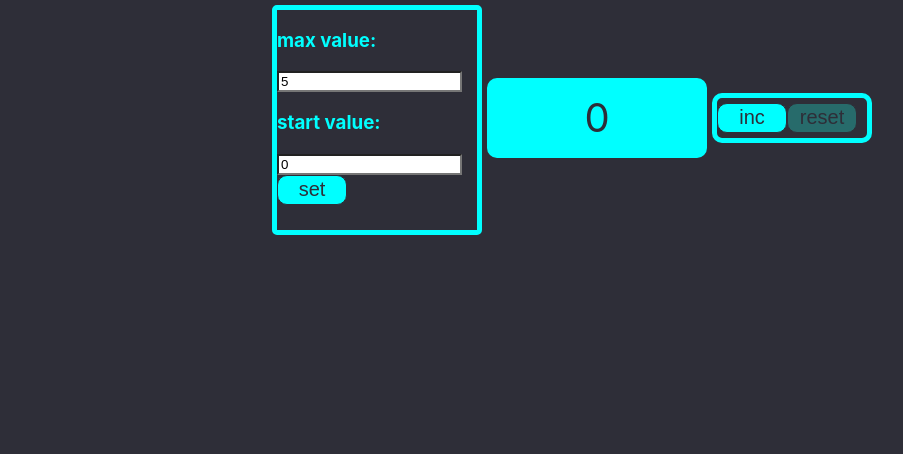
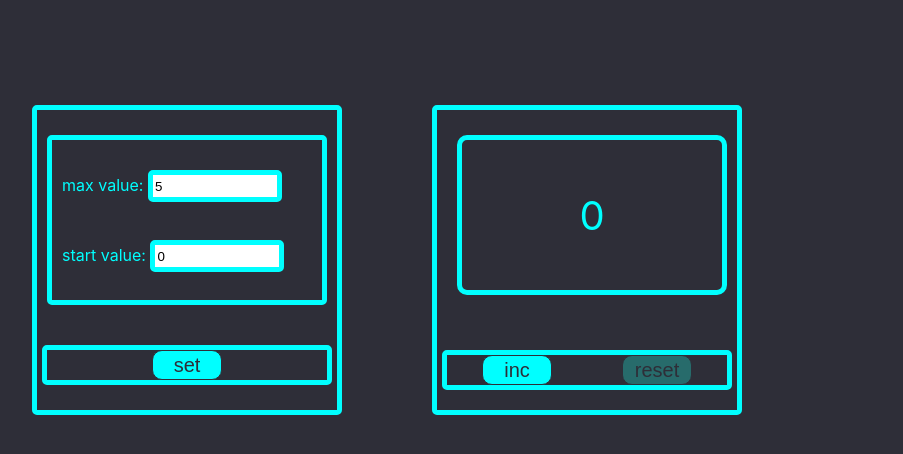
Before and after one commit to dktwho/counter, a React (Create React App) app: page / in a window 1280 px wide. Shown: the top 454 px of the page, without its empty margins (68-971 px from the left). Built offline with nearby package versions, Linux system fonts and the light colour scheme.

Commit message:
1- VARIANT COUNTER: window, localstorage, settings, checked value, fixed styles, clear spaces

```diff
--- a/src/App.css
+++ b/src/App.css
@@ -2,7 +2,7 @@
   background-color: #2e2e38;
 }
 
-.App {
-  text-align: center;
+/*.App {*/
+/*  text-align: center;*/
 
-}
+/*}*/
--- a/src/App.module.css
+++ b/src/App.module.css
@@ -1,34 +1,25 @@
-
-.App {
-    /*margin: 300px;*/
-    display: flex;
-    justify-content: center;
-    align-items: center;
-    align-content: flex-start;
-    /*width: 280px;*/
-    /*height: 100px;*/
-}
 
 .counter div {
-    width: 200px;
-    height: 60px;
+    width: 250px;
+    height: 140px;
     display: flex;
     justify-content: center;
     align-items: center;
     border: 5px solid aqua;
     font-size: 40px;
-    color: #2e2e38;
+    color: aqua;
     border-radius: 10px;
-    background-color: aqua;
     margin: 5px;
     padding: 5px;
     flex: 0 1 auto;
     flex-flow: column nowrap;
+    background-color: #2e2e38;
+    left: 300px;
 }
 
 .counterDisabled div {
-    width: 200px;
-    height: 60px;
+    width: 250px;
+    height: 140px;
     display: flex;
     justify-content: center;
     align-items: center;
@@ -37,7 +28,7 @@
     flex: 0 1 auto;
     border: 5px solid aqua;
     color: red;
-    font-size: 60px;
+    font-size: 30px;
     border-radius: 10px;
     background-color: aqua;
 }
@@ -46,11 +37,14 @@
     border: 5px solid aqua;
     font-size: 40px;
     color: aqua;
+    width: 280px;
+    height: 30px;
+    border-radius: 5px;
+    background-color: #2e2e38;
+    margin-top: 240px;
+    margin-left: 5px;
     display: flex;
-    width: 150px;
-    height: 40px;
-    align-items: center;
-    border-radius: 10px;
+    justify-content: space-around;
 }
 
 .btnActive {
@@ -61,6 +55,7 @@
     border-radius: 10px;
     width: 70px;
     height: 30px;
+
 }
 
 .btnDisabled {
@@ -75,12 +70,68 @@
 
 
 .counterSettings {
-    width: 200px;
-    height: 220px;
     border-radius: 5px;
     border: 5px solid aqua;
     margin-top: 5px;
     color: aqua;
+    background-color: #2e2e38;
+    position: fixed;
+    left: 100px;
+    top: 100px;
+    width: 300px;
+    height: 300px;
+}
+
+.mainForDivWithInput {
+    height: 160px;
+    width: 270px;
+    margin-left: 10px;
+    margin-top: 25px;
+    background-color: #2e2e38;
+    border: 5px solid aqua;
+    border-radius: 5px;
+}
+
+.divWithInput {
+    height: 40px;
+    margin-top: 30px;
+    margin-left: 10px;
+    width: 240px;
+}
+
+input {
+    width: 120px;
+    height: 20px;
+    border-radius: 5px;
+    border: 5px solid aqua;
+}
+
+
+.right {
+    border-radius: 5px;
+    border: 5px solid aqua;
+    margin-top: 5px;
+    color: aqua;
+    background-color: #2e2e38;
+    position: fixed;
+    left: 500px;
+    top: 100px;
+    width: 300px;
+    height: 300px;
+    z-index: 1;
+}
+
+
+.btnSetter {
+    width: 280px;
+    height: 30px;
+    margin-top: 40px;
+    margin-left: 5px;
+    border-radius: 5px;
+    border: 5px solid aqua;
+    background-color: #2e2e38;
+    display: flex;
+    justify-content: space-around;
 }
 
 .inputSettings {
@@ -90,3 +141,24 @@
 .inputError {
     background-color: red;
 }
+
+.countGroup {
+    position: fixed;
+    left: 0;
+    top: 0;
+    width: 100px;
+    height: 100px;
+    background-color: black;
+    z-index: 1;
+}
+
+.counterBlock {
+    background-color: #2e2e38;
+    position: fixed;
+    left: 520px;
+    top: 130px;
+    width: 200px;
+    height: 100px;
+    color: yellow;
+    z-index: 2;
+}
--- a/src/App.tsx
+++ b/src/App.tsx
@@ -74,10 +74,20 @@ function App() {
 
 
     return (
-        <div className={s.App}>
-            <CounterSettings startValue={startValue} maxValue={maxValue} onChangeStartValue={onChangeStartValue}
-                             onChangeMaxValue={onChangeMaxValue} appSet={appSet}/>
+        <div>
+            <>
+                <CounterSettings
+                    startValue={startValue}
+                    maxValue={maxValue}
+                    onChangeStartValue={onChangeStartValue}
+                    onChangeMaxValue={onChangeMaxValue}
+                    appSet={appSet}/>
+            </>
+
+            <div className={s.right}>
+                <div className={s.counterBlock}>
                     <Counter counter={counter} maxCountValue={maxValue} startValue={startValue}/>
+                </div>
                 <div className={s.btnGroup}>
                     <Button className={counter < maxValue ? s.btnActive : s.btnDisabled} title={'inc'}
                             callback={increment}/>
@@ -85,6 +95,9 @@ function App() {
                             callback={reset}/>
                 </div>
             </div>
+
+
+        </div>
     );
 }
 
--- a/src/components/Button.tsx
+++ b/src/components/Button.tsx
@@ -9,11 +9,12 @@ type ButtonPropsType = {
 }
 
 
-export const Button = ({title, callback, className,disabled}: ButtonPropsType) => {
-
+export const Button = ({title, callback, className, disabled}: ButtonPropsType) => {
     return (
-        <button className={className} onClick={callback} disabled={disabled} >
-            {title}
-        </button>
+        <>
+            <button className={className} onClick={callback} disabled={disabled}>
+                {title}
+            </button>
+        </>
     );
 };
--- a/src/components/Counter.tsx
+++ b/src/components/Counter.tsx
@@ -10,8 +10,8 @@ export type CounterPropsType = {
 
 export const Counter = ({counter, maxCountValue, startValue}: CounterPropsType) => {
     return (
-        // <div className={counter < maxCountValue  ? s.counter : s.counterDisabled}>{counter}</div>
-        // <div className={counter < maxCountValue  ? s.counter : s.counterDisabled}>{startValue < 0 ? 'Incorrect value' : counter}</div>
-        <div className={counter < maxCountValue  ? s.counter : s.counterDisabled}><WindowCounter startValue={startValue} counter={counter} maxCountValue={maxCountValue} /></div>
+        <div className={counter < maxCountValue ? s.counter : s.counterDisabled}>
+            <WindowCounter startValue={startValue} counter={counter} maxCountValue={maxCountValue}/>
+        </div>
     );
 };
--- a/src/components/CounterSettings.tsx
+++ b/src/components/CounterSettings.tsx
@@ -13,17 +13,18 @@ type SettingType = {
 export const CounterSettings = ({startValue, maxValue, onChangeStartValue, onChangeMaxValue, appSet}: SettingType) => {
 
     return (
+
         <div className={s.counterSettings}>
-            <div>
-                <h3>max value:</h3><input value={maxValue} onChange={onChangeMaxValue}
-                                          className={maxValue <= startValue ? s.inputError : s.inputSettings}
-                                          type="number"/>
-                <h3>start value:</h3><input value={startValue} onChange={onChangeStartValue}
-                                            className={startValue < 0 || maxValue <= startValue ? s.inputError : s.inputSettings}
-                                            type="number"/>
+            <div className={s.mainForDivWithInput}>
+                <div className={s.divWithInput}>max value: <input value={maxValue} onChange={onChangeMaxValue}
+                                                                  className={maxValue <= startValue ? s.inputError : s.inputSettings}
+                                                                  type="number"/></div>
+                <div className={s.divWithInput}>start value: <input value={startValue} onChange={onChangeStartValue}
+                                                                    className={startValue < 0 || maxValue <= startValue ? s.inputError : s.inputSettings}
+                                                                    type="number"/></div>
             </div>
 
-            <div>
+            <div className={s.btnSetter}>
                 <Button title={'set'} callback={appSet}
                         className={startValue < 0 || maxValue <= startValue ? s.btnDisabled : s.btnActive}
                         disabled={maxValue <= startValue || startValue < 0 ? 'disabled' : ''}/>
--- a/src/index.css
+++ b/src/index.css
@@ -1,13 +1,14 @@
 body {
-  margin: 0;
+  /*margin: 0;*/
   font-family: -apple-system, BlinkMacSystemFont, 'Segoe UI', 'Roboto', 'Oxygen',
     'Ubuntu', 'Cantarell', 'Fira Sans', 'Droid Sans', 'Helvetica Neue',
     sans-serif;
-  -webkit-font-smoothing: antialiased;
-  -moz-osx-font-smoothing: grayscale;
+  /*-webkit-font-smoothing: antialiased;*/
+  /*-moz-osx-font-smoothing: grayscale;*/
 }
 
 code {
   font-family: source-code-pro, Menlo, Monaco, Consolas, 'Courier New',
     monospace;
+
 }
```
Lines whose indentation alone changed are shown as unchanged.
